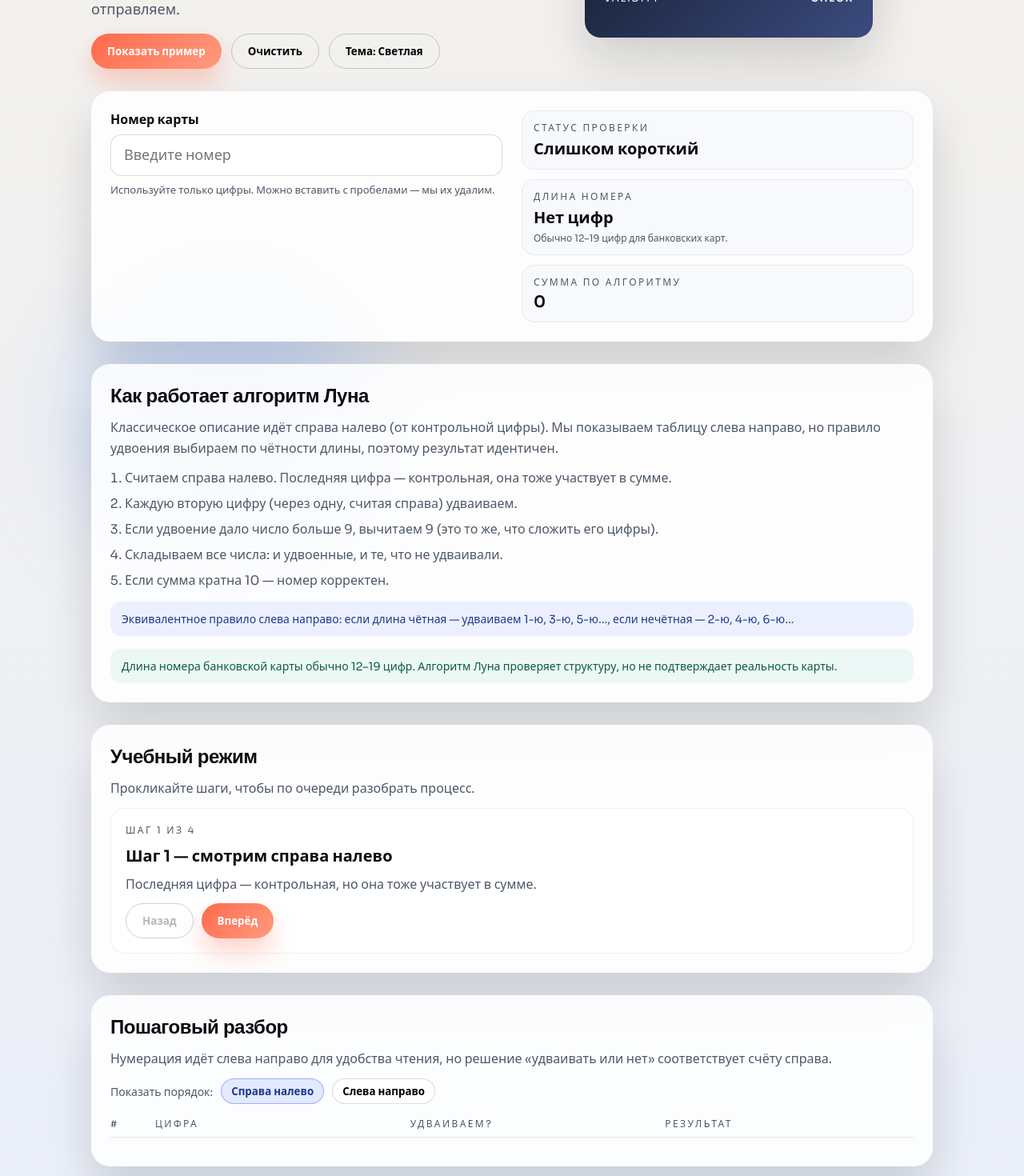
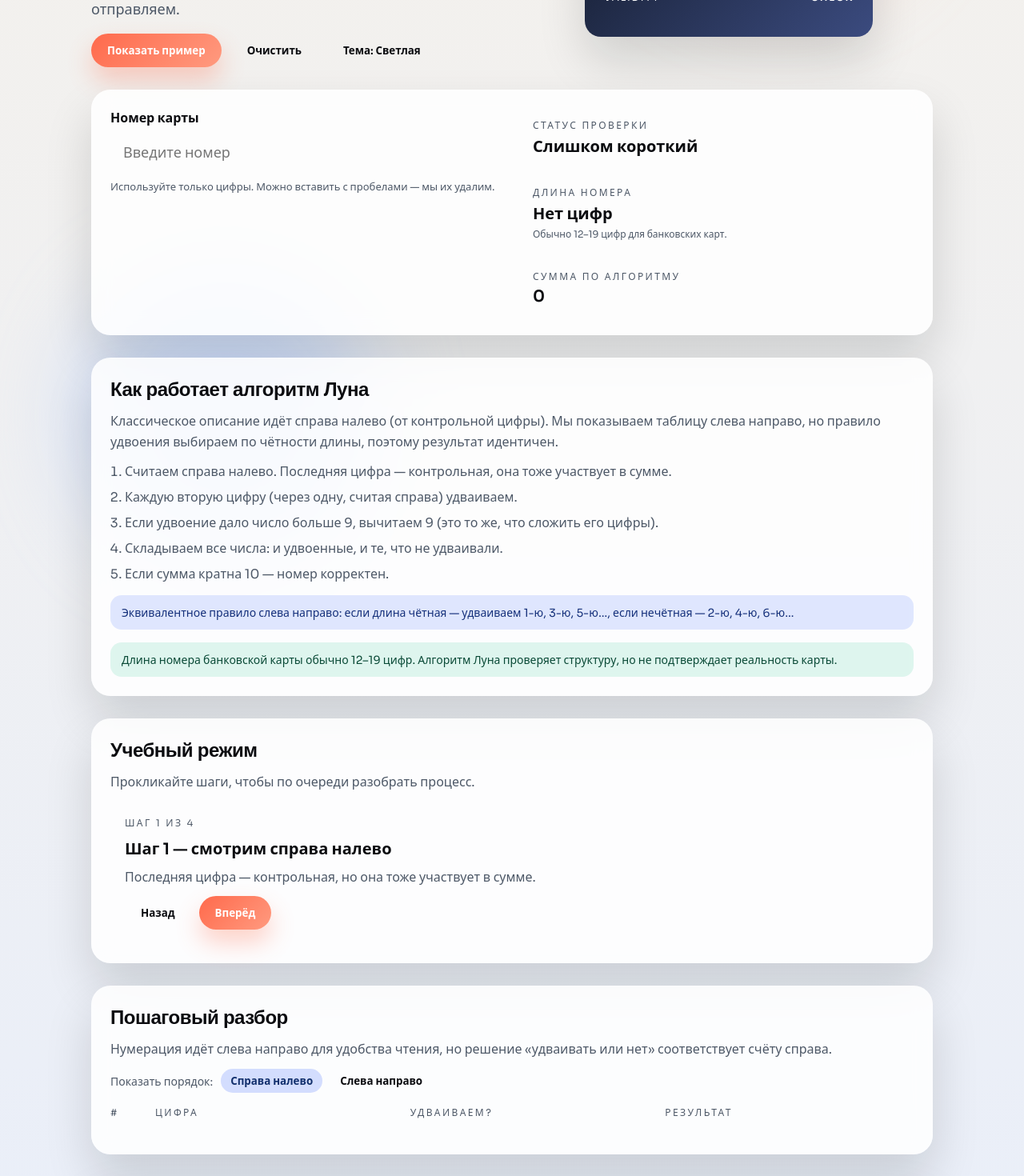
Before and after one commit to AlexMelanFromRingo/card-check-algo, an Angular app: page / in a window 1280 px wide. Shown: the part 260-1730 px from the top of the page at 80% size. Built offline with nearby package versions, Linux system fonts and the light colour scheme.

Commit message:
Fix dark theme contrast

```diff
--- a/src/app/app.component.css
+++ b/src/app/app.component.css
@@ -69,7 +69,8 @@
 
 .btn--ghost {
   background: transparent;
-  border: 1px solid rgba(13, 15, 20, 0.2);
+  border: 1px solid var(--border);
+  color: var(--ink);
 }
 
 .btn:hover {
@@ -169,11 +170,12 @@
   width: 100%;
   padding: 14px 16px;
   border-radius: 14px;
-  border: 1px solid rgba(13, 15, 20, 0.15);
+  border: 1px solid var(--border);
   font-size: 18px;
   outline: none;
-  background: rgba(255, 255, 255, 0.85);
+  background: var(--surface);
   transition: border-color 0.2s ease, box-shadow 0.2s ease, transform 0.2s ease;
+  color: var(--ink);
 }
 
 .panel__input input:focus {
@@ -195,10 +197,10 @@
 .result {
   padding: 12px 14px;
   border-radius: 16px;
-  background: rgba(248, 249, 252, 0.9);
+  background: var(--surface);
   display: grid;
   gap: 4px;
-  border: 1px solid rgba(13, 15, 20, 0.06);
+  border: 1px solid var(--border);
 }
 
 .result__label {
@@ -224,6 +226,14 @@
 
 .result__value.bad {
   color: #d24b4b;
+}
+
+:root.theme-dark .result__value.ok {
+  color: #5be0a2;
+}
+
+:root.theme-dark .result__value.bad {
+  color: #ff8a8a;
 }
 
 .steps,
@@ -255,14 +265,24 @@
   margin-top: 16px;
   padding: 12px 14px;
   border-radius: 14px;
-  background: rgba(46, 91, 255, 0.08);
-  color: #1e3a8a;
+  background: rgba(46, 91, 255, 0.14);
+  color: #15307a;
   font-size: 14px;
 }
 
 .steps__note--muted {
-  background: rgba(37, 194, 139, 0.08);
-  color: #0f5b42;
+  background: rgba(37, 194, 139, 0.14);
+  color: #0a4a37;
+}
+
+:root.theme-dark .steps__note {
+  background: rgba(122, 162, 255, 0.2);
+  color: #dfe7ff;
+}
+
+:root.theme-dark .steps__note--muted {
+  background: rgba(53, 210, 159, 0.18);
+  color: #d7fff1;
 }
 
 .tutorial {
@@ -282,8 +302,8 @@
 .tutorial__card {
   padding: 18px;
   border-radius: 18px;
-  background: rgba(255, 255, 255, 0.9);
-  border: 1px solid rgba(13, 15, 20, 0.06);
+  background: var(--surface);
+  border: 1px solid var(--border);
   display: grid;
   gap: 10px;
 }
@@ -321,19 +341,26 @@
 }
 
 .chip {
-  border: 1px solid rgba(13, 15, 20, 0.15);
-  background: rgba(255, 255, 255, 0.7);
+  border: 1px solid var(--border);
+  background: var(--surface);
   padding: 6px 12px;
   border-radius: 999px;
   cursor: pointer;
   font-weight: 600;
   transition: all 0.2s ease;
+  color: var(--ink);
 }
 
 .chip.active {
-  background: rgba(46, 91, 255, 0.12);
-  border-color: rgba(46, 91, 255, 0.4);
-  color: #1e3a8a;
+  background: rgba(46, 91, 255, 0.2);
+  border-color: rgba(46, 91, 255, 0.6);
+  color: #12306d;
+}
+
+:root.theme-dark .chip.active {
+  background: rgba(122, 162, 255, 0.22);
+  border-color: rgba(122, 162, 255, 0.6);
+  color: #e3ecff;
 }
 
 .table__head,
@@ -349,14 +376,14 @@
   text-transform: uppercase;
   letter-spacing: 0.2em;
   color: var(--muted);
-  border-bottom: 1px solid rgba(13, 15, 20, 0.1);
+  border-bottom: 1px solid var(--border);
   padding-bottom: 8px;
   margin-bottom: 12px;
 }
 
 .table__row {
   padding: 10px 0;
-  border-bottom: 1px dashed rgba(13, 15, 20, 0.08);
+  border-bottom: 1px dashed var(--border);
 }
 
 .table__row .pill {
@@ -365,24 +392,43 @@
   justify-content: center;
   padding: 4px 10px;
   border-radius: 999px;
-  background: rgba(13, 15, 20, 0.06);
+  background: rgba(13, 15, 20, 0.08);
   font-size: 12px;
   font-weight: 600;
   width: fit-content;
+  color: var(--ink);
 }
 
 .table__row .pill--active {
-  background: rgba(255, 106, 76, 0.18);
-  color: #9a2f1e;
+  background: rgba(255, 106, 76, 0.24);
+  color: #8a2b1b;
+}
+
+:root.theme-dark .table__row .pill {
+  background: rgba(255, 255, 255, 0.12);
+  color: var(--ink);
+}
+
+:root.theme-dark .table__row .pill--active {
+  background: rgba(255, 123, 92, 0.3);
+  color: #ffd3c8;
 }
 
 .table__row:hover {
-  background: rgba(255, 255, 255, 0.6);
+  background: rgba(255, 255, 255, 0.4);
 }
 
 .table__row--spotlight {
-  background: rgba(255, 106, 76, 0.08);
+  background: rgba(255, 106, 76, 0.14);
   border-radius: 12px;
+}
+
+:root.theme-dark .table__row:hover {
+  background: rgba(255, 255, 255, 0.06);
+}
+
+:root.theme-dark .table__row--spotlight {
+  background: rgba(255, 123, 92, 0.22);
 }
 
 .table__row:last-child {
@@ -410,8 +456,8 @@
 .sum__box {
   padding: 16px;
   border-radius: 16px;
-  background: rgba(248, 249, 252, 0.9);
-  border: 1px solid rgba(13, 15, 20, 0.06);
+  background: var(--surface);
+  border: 1px solid var(--border);
   display: grid;
   gap: 12px;
 }
@@ -451,17 +497,27 @@
   border-radius: 999px;
   font-size: 12px;
   font-weight: 700;
-  background: rgba(13, 15, 20, 0.08);
+  background: rgba(13, 15, 20, 0.12);
 }
 
 .sum__badge.ok {
-  background: rgba(37, 194, 139, 0.2);
-  color: #0f5b42;
+  background: rgba(37, 194, 139, 0.26);
+  color: #0a4a37;
 }
 
 .sum__badge.bad {
-  background: rgba(210, 75, 75, 0.18);
-  color: #8b1d1d;
+  background: rgba(210, 75, 75, 0.24);
+  color: #7b1717;
+}
+
+:root.theme-dark .sum__badge.ok {
+  background: rgba(53, 210, 159, 0.3);
+  color: #d7fff1;
+}
+
+:root.theme-dark .sum__badge.bad {
+  background: rgba(255, 138, 138, 0.28);
+  color: #ffd6d6;
 }
 
 .card::after {
```
